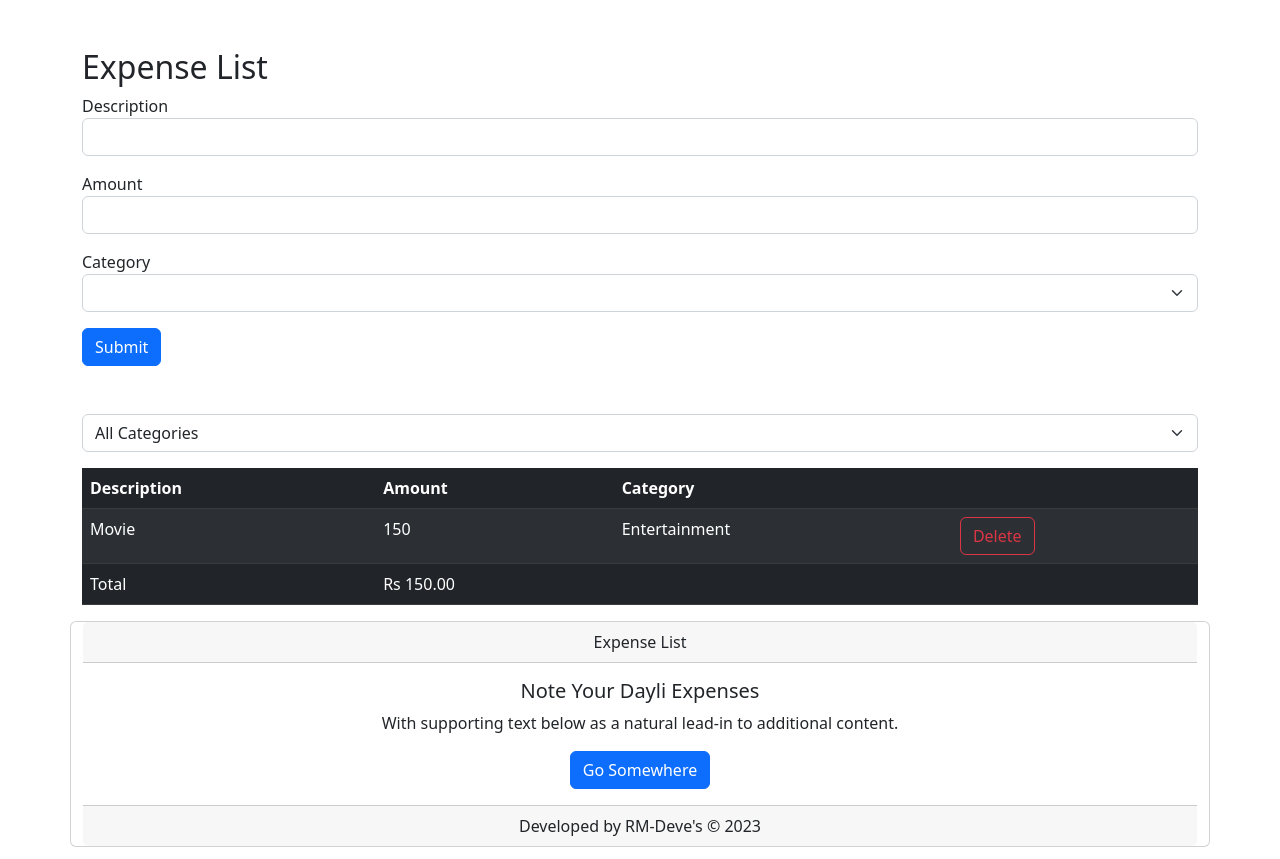
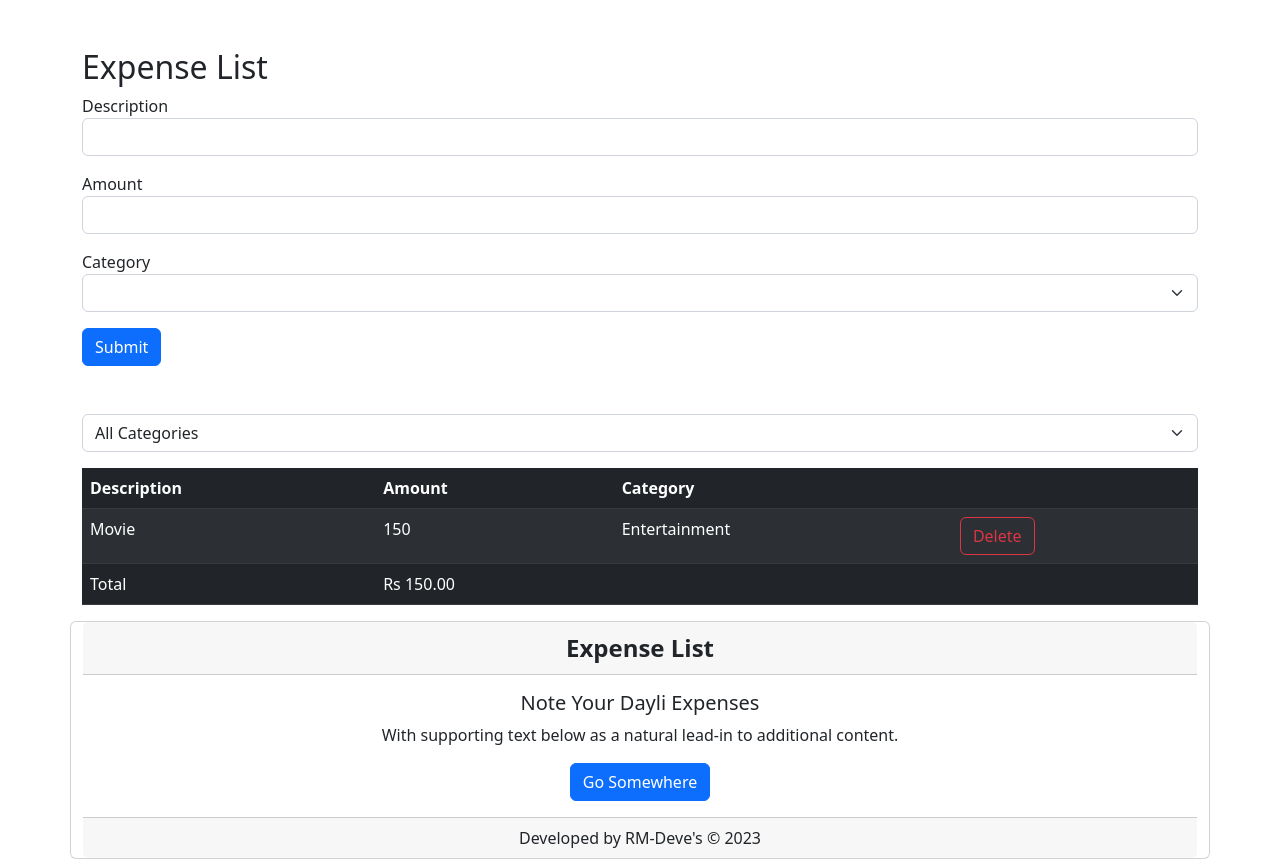
Before and after one commit to rohanmr/Track-List-App, a React (Vite) app: page / in a window 1280 px wide. Built offline with nearby package versions, Linux system fonts and the light colour scheme; the HTML template or start-up script is replaced by a standard one.

Commit message:
added some style

```diff
--- a/src/components/Footer.tsx
+++ b/src/components/Footer.tsx
@@ -3,7 +3,7 @@
 const Footer = () => {
   return (
     <div className="card text-center container">
-      <div className="card-header">Expense List</div>
+      <div className="card-header fw-bold fs-4">Expense List</div>
       <div className="card-body">
         <h5 className="card-title">Note Your Dayli Expenses</h5>
         <p className="card-text">
```
